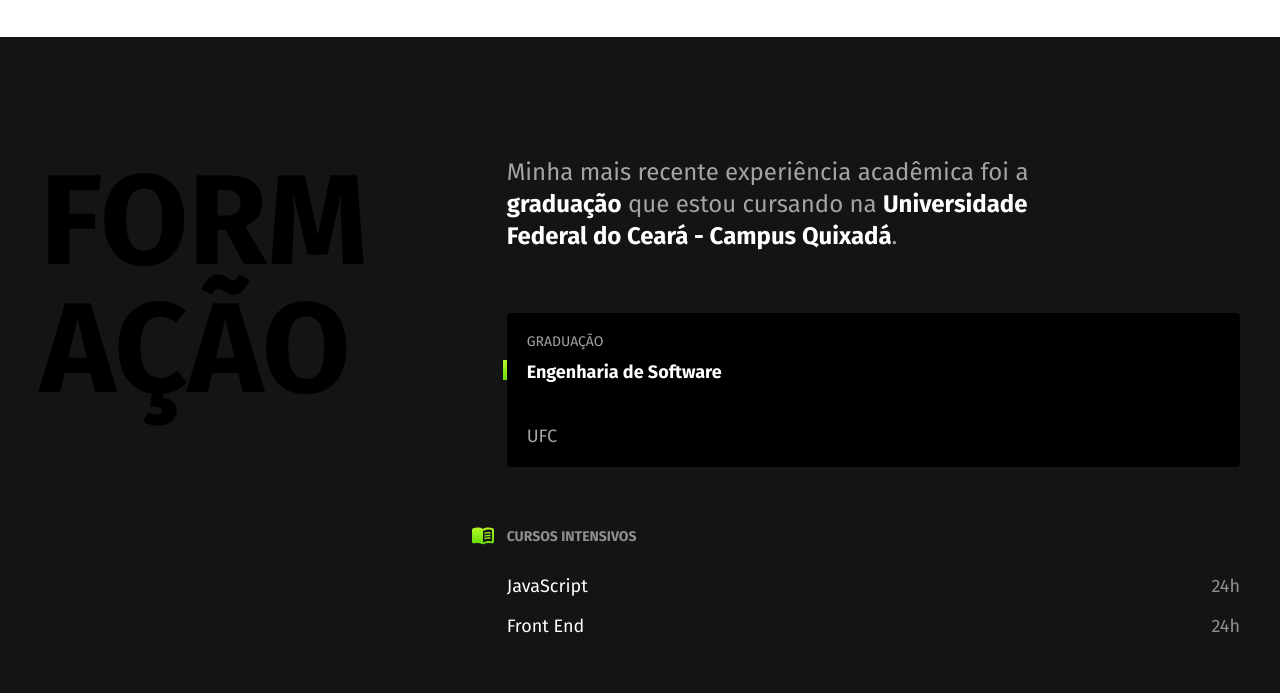
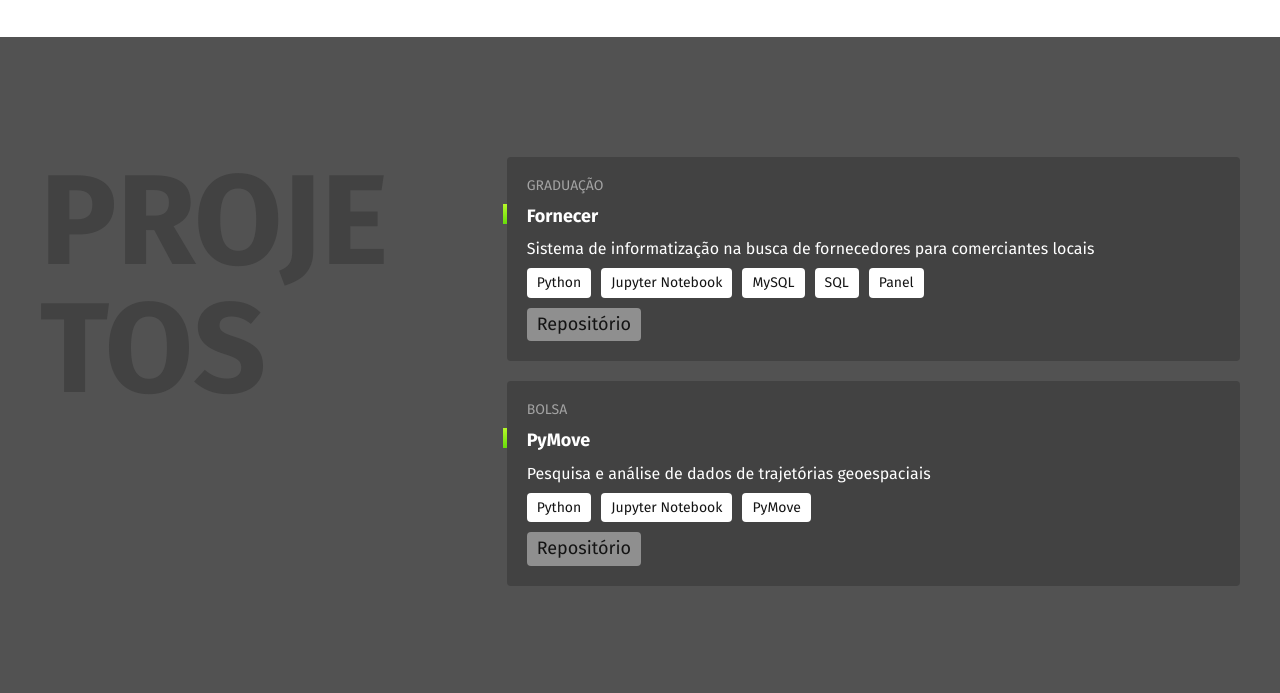
Before and after one commit to vinicius-lemos/vinicius-lemos.github.io, a plain HTML site: page index.html in a window 1280 px wide. Shown: the part 1111-1804 px from the top of the page. Drawn offline with Linux system fonts and the light colour scheme.

Commit message:
new section projects

```diff
--- /dev/null
+++ b/css/projetos.css
@@ -0,0 +1,168 @@
+.projetos {
+  background: #525252;
+  color: #ffffff;
+}
+
+.projetos-container {
+  padding: 120px 20px;
+  position: relative;
+}
+
+.projetos .subtitulo {
+  color: #424242;
+  max-width: 5ch;
+}
+
+.projetos-texto {
+  font-size: 1.5rem;
+  line-height: 1.33;
+  max-width: 40ch;
+  margin-bottom: 60px;
+  color: #a3a3a3;
+}
+
+.projetos-texto strong {
+  color: #ffffff;
+}
+
+.projetos-lista {
+  margin-bottom: 60px;
+}
+
+.projeto {
+  background: #424242;
+  padding: 20px;
+  border-radius: 4px;
+  display: flex;
+  flex-direction: column;
+  margin-bottom: 20px;
+}
+
+.faculdade-tipo {
+  font-size: 0.875rem;
+  text-transform: uppercase;
+  color: #a3a3a3;
+  margin-bottom: 10px;
+}
+
+.projeto-curso {
+  flex: 1;
+  font-size: 1.125rem;
+  line-height: 1.4;
+  margin-bottom: 10px;
+  position: relative;
+}
+
+.projeto-curso::before {
+  content: "";
+  display: block;
+  width: 4px;
+  height: 20px;
+  background: linear-gradient(#b6f829, #67dd0a);
+  position: absolute;
+  left: -24px;
+}
+
+.projeto-descricao {
+  margin-bottom: 10px;
+}
+
+.projeto-tecnologias {
+  display: flex;
+  flex-wrap: wrap;
+  gap: 10px;
+  align-content: start;
+  margin-bottom: 10px;
+}
+
+.projeto-tecnologias li {
+  font-size: 0.875rem;
+  color: #141414;
+  line-height: 1.4;
+  border-radius: 4px;
+  background: #ffffff;
+  padding: 5px 10px;
+}
+
+.projeto a {
+  font-size: 1.125rem;
+  line-height: 1.3;
+  padding: 5px 10px;
+  border-radius: 4px;
+  color: #141414;
+  background-color: #8f8f8f;
+  text-decoration: none;
+  display: inline-block;
+  transition: 0.5s;
+}
+
+.projeto a:hover {
+  background-color: #a3a3a3;
+}
+
+.cursos {
+  margin-bottom: 60px;
+}
+
+.projetos-extra h3 {
+  font-size: 0.875rem;
+  line-height: 1.4;
+  color: #8f8f8f;
+  text-transform: uppercase;
+  margin-bottom: 30px;
+  position: relative;
+}
+
+.projetos-extra h3::before {
+  display: block;
+  content: "";
+  width: 24px;
+  height: 24px;
+  position: absolute;
+  left: -36px;
+  top: -4px;
+}
+
+.cursos h3::before {
+  background: url("../img/cursos.svg") no-repeat center center;
+}
+
+.idiomas h3::before {
+  background: url("../img/idiomas.svg") no-repeat center center;
+}
+
+.projetos-extra li {
+  font-size: 1.125rem;
+  line-height: 1.1;
+  margin-bottom: 20px;
+}
+
+.projetos-extra span {
+  color: #8f8f8f;
+}
+
+.cursos li {
+  display: flex;
+  justify-content: space-between;
+}
+
+@media (max-width: 800px) {
+  .projetos-container {
+    grid-template-columns: 1fr;
+    padding: 60px 20px;
+    gap: 40px;
+  }
+
+  .projetos .subtitulo {
+    color: #ffffff;
+  }
+
+  .projetos-texto {
+    font-size: 1.25rem;
+  }
+
+  .projetos-extra h3::before {
+    position: initial;
+    margin-bottom: 10px;
+  }
+}
--- a/css/style.css
+++ b/css/style.css
@@ -2,5 +2,6 @@
 @import "./header.css";
 @import "./introducao.css";
 @import "./experiencia.css";
+@import "./projetos.css";
 @import "./formacao.css";
 @import "./footer.css";
--- a/index.html
+++ b/index.html
@@ -20,6 +20,7 @@
     <nav>
       <ul class="header-menu">
         <li><a href="#experiencia">Experiência</a></li>
+        <li><a href="#projetos">Projetos</a></li>
         <li><a href="#formacao">Formação</a></li>
         <li><a href="#contato">Contato</a></li>
       </ul>
@@ -60,6 +61,42 @@
     </div>
   </section>
 
+  <section class="projetos" id="projetos" aria-label="Formação">
+    <div class="container projetos-container">
+      <h2 class="subtitulo">Projetos</h2>
+
+      <div>
+        <ul class="projetos-lista">
+          <li class="projeto">
+            <span class="faculdade-tipo">Graduação</span>
+            <h3 class="projeto-curso">Fornecer</h3>
+            <p class="projeto-descricao">Sistema de informatização na busca de fornecedores para comerciantes locais</p>
+            <ul class="projeto-tecnologias">
+              <li>Python</li>
+              <li>Jupyter Notebook</li>
+              <li>MySQL</li>
+              <li>SQL</li>
+              <li>Panel</li>
+            </ul>
+            <span><a href="https://github.com/vinicius-lemos/fornecer" target="_blank">Repositório</a></span>
+          </li>
+          <li class="projeto">
+            <span class="faculdade-tipo">Bolsa</span>
+            <h3 class="projeto-curso">PyMove</h3>
+            <p class="projeto-descricao">Pesquisa e análise de dados de trajetórias geoespaciais</p>
+            <ul class="projeto-tecnologias">
+              <li>Python</li>
+              <li>Jupyter Notebook</li>
+              <li>PyMove</li>
+            </ul>
+            <span><a href="https://github.com/InsightLab/PyMove/blob/master/notebooks/09_Exploring_Visualization_Application.ipynb" target="_blank">Repositório</a></span>
+          </li>
+        </ul>
+      </div>
+
+    </div>
+  </section>
+
   <section class="formacao" id="formacao" aria-label="Formação">
     <div class="container formacao-container">
       <h2 class="subtitulo">Formação</h2>
@@ -78,10 +115,11 @@
 
         <div class="formacao-extra">
           <div class="cursos">
-            <h3>Cursos Intensivos</h3>
+            <h3>Cursos</h3>
             <ul>
-              <li>JavaScript <span>24h</span></li>
-              <li>Front End <span>24h</span></li>
+              <li>Origamid - JavaScript<span>6h</span></li>
+              <li>Origamid - Front End básico<span>12h</span></li>
+              <li>DataCamp<span>6h</span></li>
             </ul>
           </div>
 
@@ -104,8 +142,8 @@
       <ul class="footer-contato">
         <li>viniciuslemos@alu.ufc.br</li>
         <li>+55 88 98844-3205</li>
-        <li><a href="http://www.linkedin.com/in/vin%C3%ADcius-lemos-a6a810211">LinkedIn</a></li>
-        <li><a href="https://github.com/vinicius-lemos">GitHub</a></li>
+        <li><a href="http://www.linkedin.com/in/vin%C3%ADcius-lemos-a6a810211" target="_blank">LinkedIn</a></li>
+        <li><a href="https://github.com/vinicius-lemos" target="_blank">GitHub</a></li>
       </ul>
 
       <p class="footer-copy">Vinícius Lemos Araújo</p>
```
